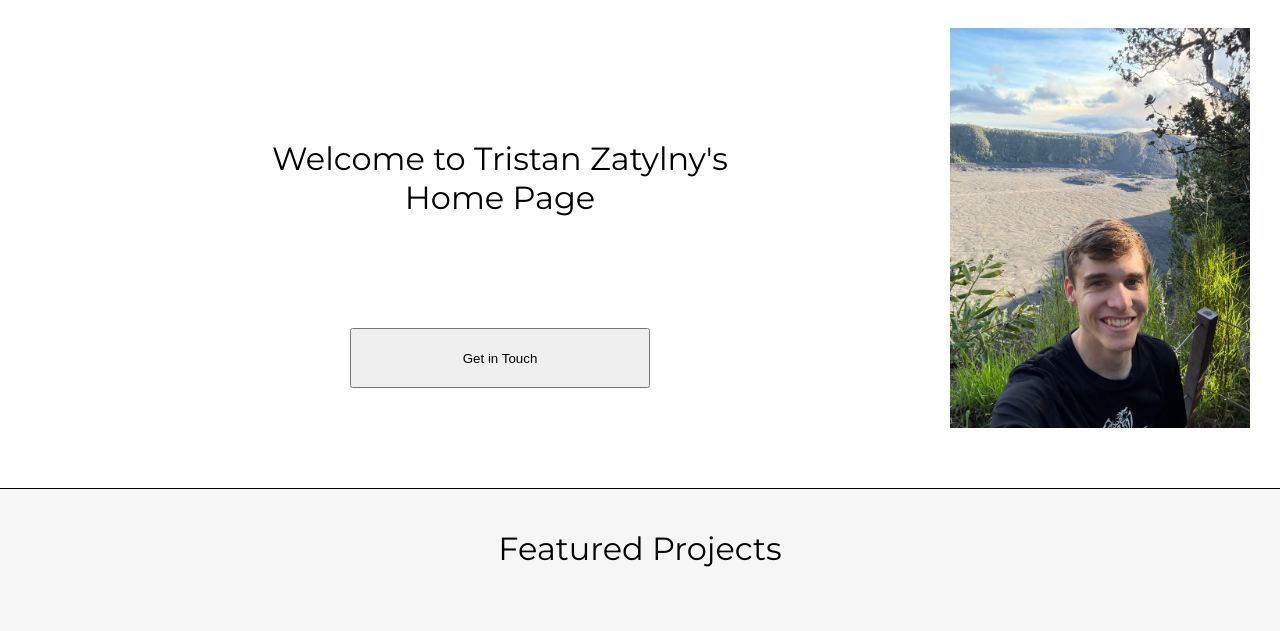
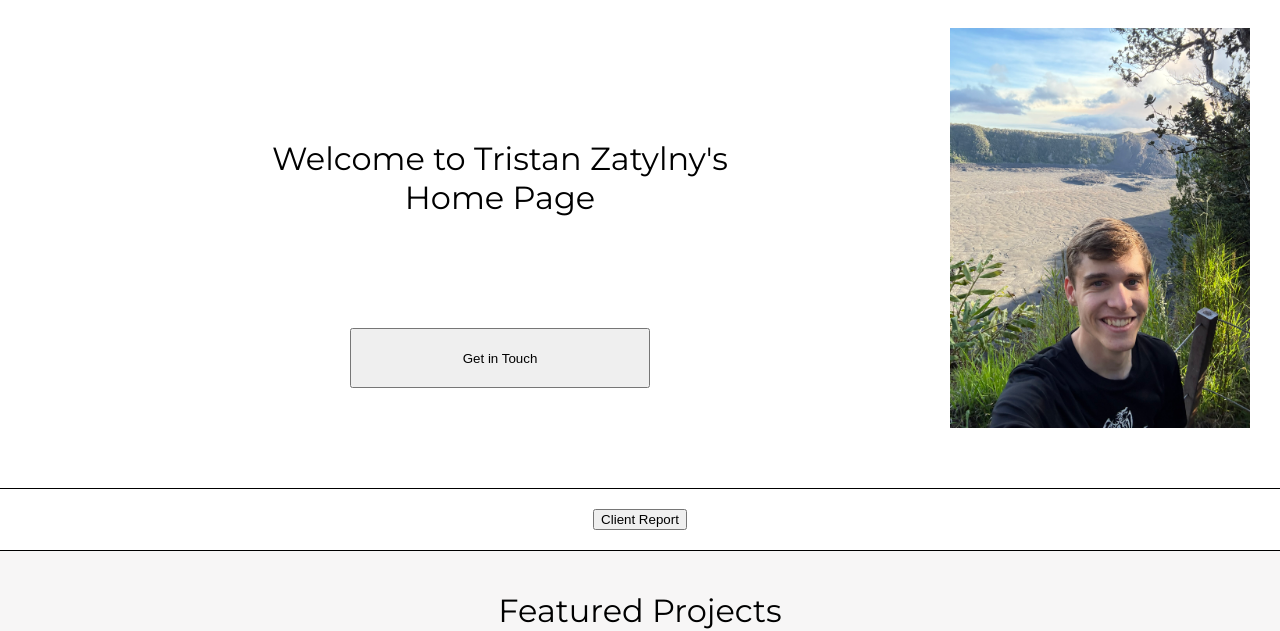
Before and after one commit to tristanzat/wdd-130-portfolio, a plain HTML site: page index.html in a window 1280 px wide. Shown: the part 172-803 px from the top of the page. Drawn offline with nearby package versions, Linux system fonts and the light colour scheme.

Commit message:
add button that goes to client report

```diff
--- a/index.html
+++ b/index.html
@@ -61,6 +61,15 @@
           Get in Touch
         </button>
       </section>
+      <!-- Client report button -->
+      <secton id="client-report-section">
+        <button
+          id="client-report-button"
+          onclick="window.location.href='client_report.html';"
+        >
+          Client Report
+        </button>
+      </secton>
       <!--Featured projects section-->
       <h2 id="projects-header">Featured Projects</h2>
       <section id="projects">
--- a/styles/styles.css
+++ b/styles/styles.css
@@ -66,6 +66,13 @@ header {
   height: auto;
   display: block;
   margin: 20px auto;
+}
+
+#client-report-section {
+  padding: 20px;
+  display: flex;
+  justify-content: center;
+  border-bottom: 1px solid black;
 }
 
 #projects-header {
```
